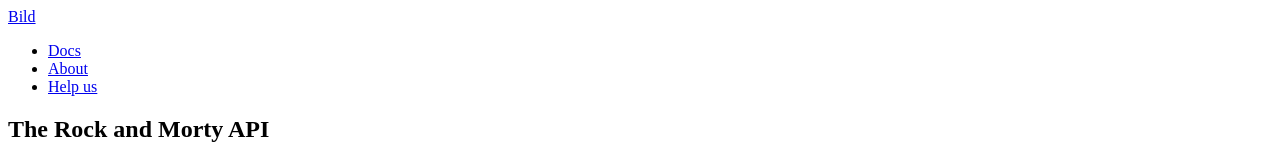
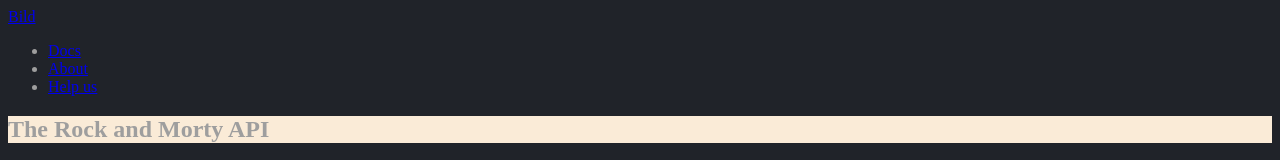
Before and after one commit to jujuzitroni/html-starter, a plain HTML site: page index.html in a window 1280 px wide. Shown: the top 160 px of the page. Drawn offline with Linux system fonts and the light colour scheme; grey boxes are pictures that could not be loaded.

Commit message:
add stylesheet

```diff
--- a/index.html
+++ b/index.html
@@ -4,9 +4,10 @@
     <meta charset="UTF-8" />
     <meta http-equiv="X-UA-Compatible" content="IE=edge" />
     <meta name="viewport" content="width=device-width, initial-scale=1.0" />
+    <link rel="stylesheet" href="styles.css" />
     <title>HTML Starter</title>
   </head>
-  <body>
+  <body id="body">
     <header>
       <nav>
         <a href="https://rickandmortyapi.com/">Bild</a>
@@ -24,11 +25,11 @@
       </nav>
     </header>
     <main>
-      <section>
+      <section id="section1">
         <h1>The Rock and Morty API</h1>
       </section>
 
-      <section>
+      <section id="section2">
         <article>
           <img
             src="https://rickandmortyapi.com/api/character/avatar/165.jpeg"
--- /dev/null
+++ b/styles.css
@@ -0,0 +1,8 @@
+#body {
+  background-color: rgb(32, 35, 41);
+  color: rgb(158, 158, 158);
+}
+
+#section1 {
+  background-color: antiquewhite;
+}
```
